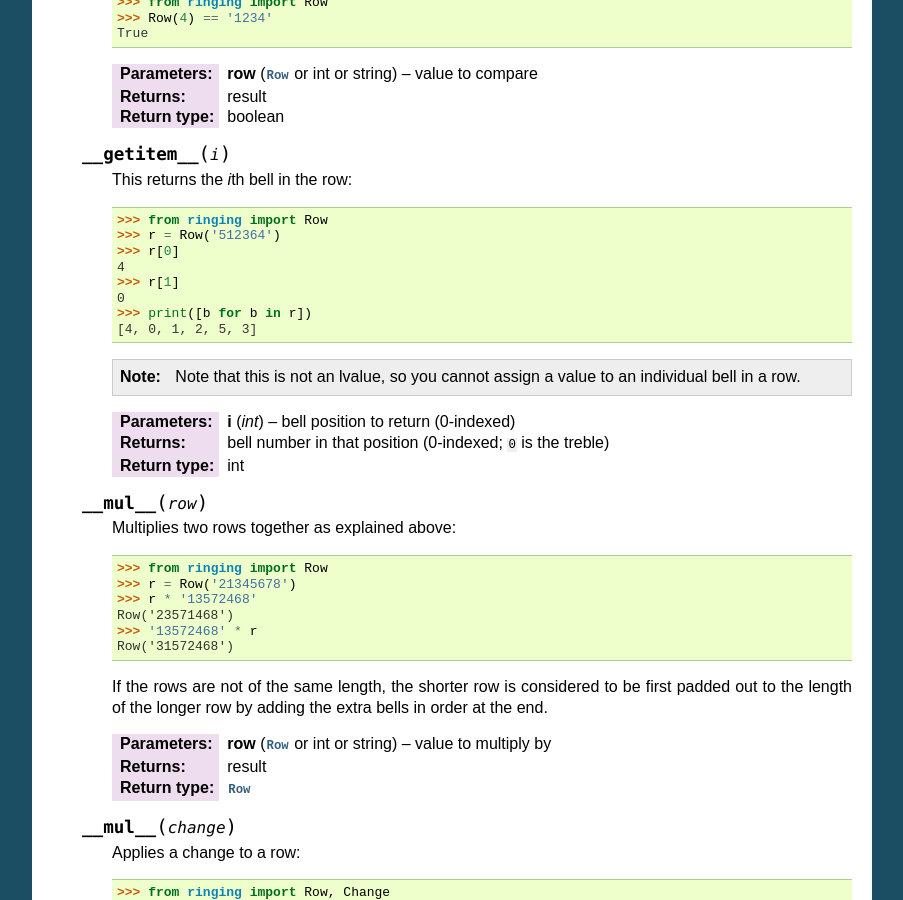
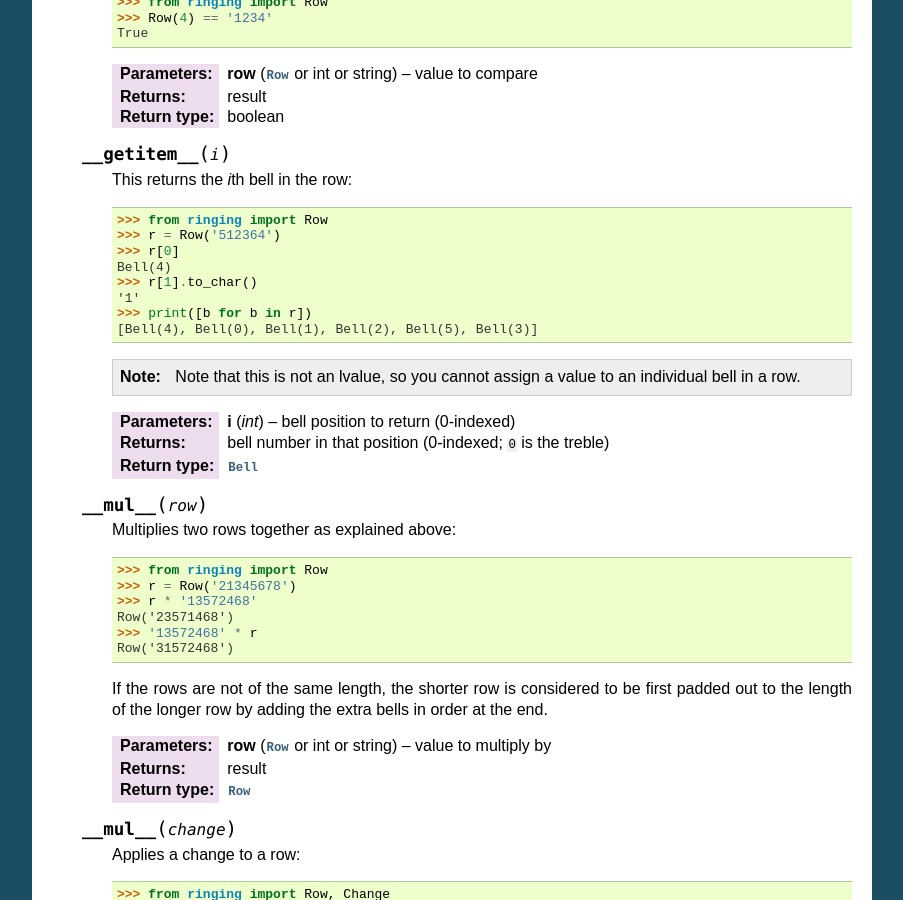
Before and after one commit to ringing-lib/ringing-lib-python, a Sphinx documentation site: the page built from docs/source/classes/row.rst, in a window 1280 px wide and 900 px high, scrolled down 2153 px. Shown: the whole window, without its empty margins (198-1101 px from the left). Built offline with Sphinx 7.4.7, drawn with Linux system fonts in a browser that asks for light colours; some of the changed text lies outside the part shown.

Commit message:
Modified Row class to take / return Bell objects where appropriate

```diff
--- a/docs/source/classes/row.rst
+++ b/docs/source/classes/row.rst
@@ -138,11 +138,11 @@
          >>> from ringing import Row
          >>> r = Row('512364')
          >>> r[0]
-         4
-         >>> r[1]
-         0
+         Bell(4)
+         >>> r[1].to_char()
+         '1'
          >>> print([b for b in r])
-         [4, 0, 1, 2, 5, 3]
+         [Bell(4), Bell(0), Bell(1), Bell(2), Bell(5), Bell(3)]
 
       .. note::
 
@@ -151,7 +151,7 @@
 
       :param int i: bell position to return (0-indexed)
       :return: bell number in that position (0-indexed; ``0`` is the treble)
-      :rtype: int
+      :rtype: :class:`Bell`
 
    .. method:: __mul__(row)
 
@@ -367,12 +367,13 @@
          >>> r = Row('512364')
          >>> r.find(0)
          1
-         >>> r.find(1)
+         >>> r.find('2')
          2
 
       See also :meth:`__getitem__`.
 
-      :param int b: bell number to find (0-indexed; ``0`` is the treble)
+      :param b: bell to find
+      :type b: :class:`Bell` or string or int
       :return: bell position (0-indexed)
       :rtype: int
 
```
Also changed, not shown: 2 other files.
